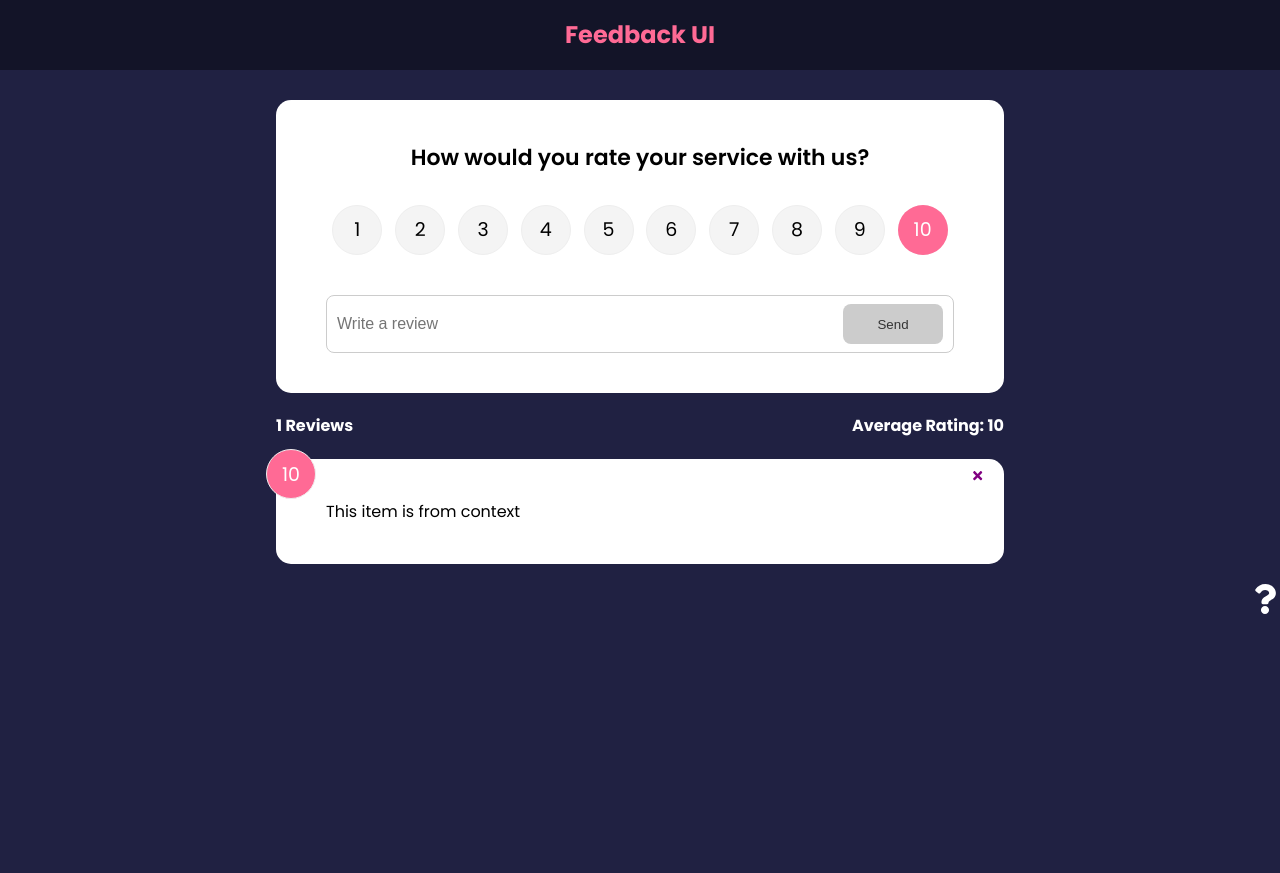
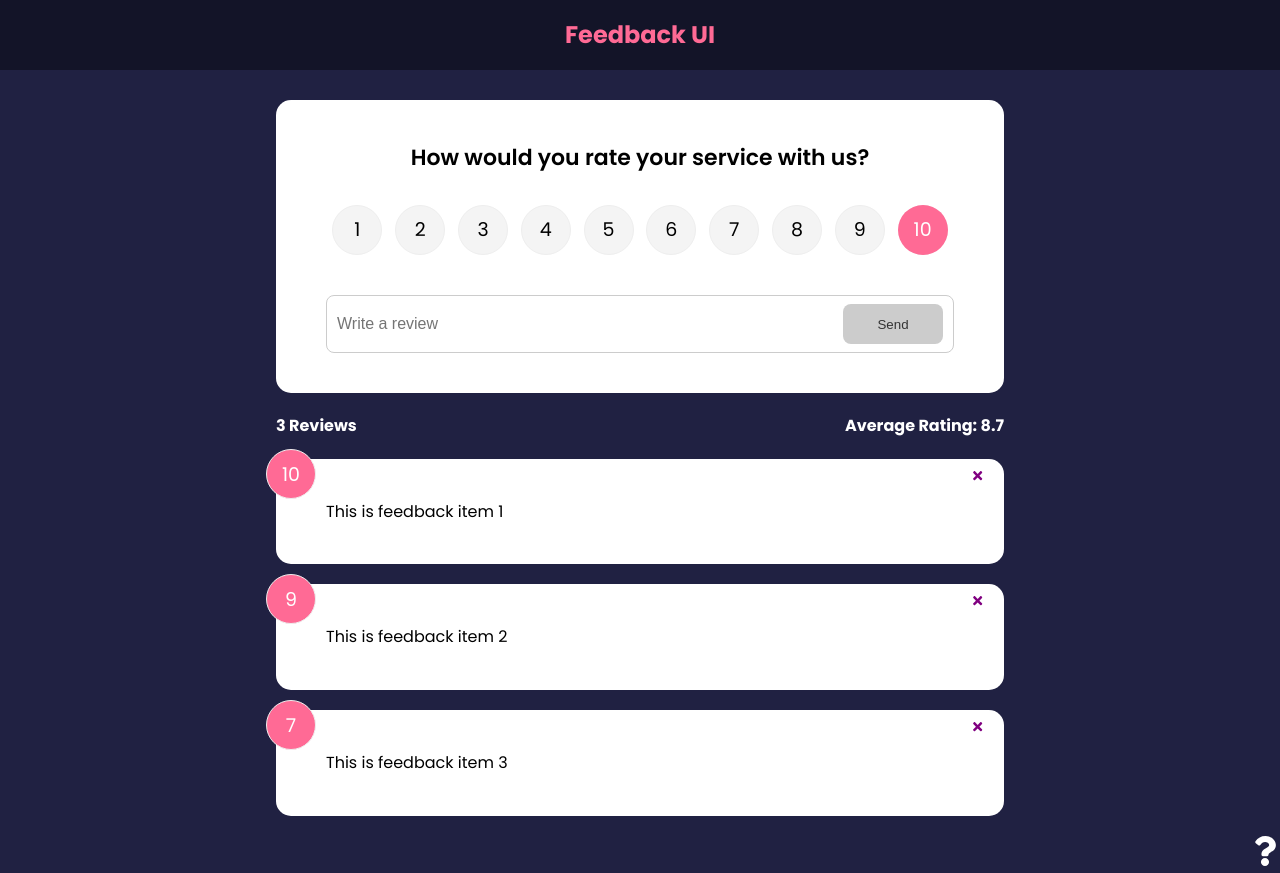
Before and after one commit to Novailoveyou/u-tm-react-feedback-ui, a React (Create React App) app: page / in a window 1280 px wide. Before the commit the page ends 800 px from the top, so only its background shows below. Built offline with nearby package versions, Linux system fonts and the light colour scheme.

Commit message:
moving functions to context

```diff
--- a/src/App.js
+++ b/src/App.js
@@ -1,29 +1,13 @@
-import { useState } from 'react'
 import { BrowserRouter as Router, Route, Routes } from 'react-router-dom'
-import { v4 as uuidv4 } from 'uuid'
 import Header from './components/Header'
 import FeedbackList from './components/FeedbackList'
 import FeedbackStats from './components/FeedbackStats'
 import FeedbackForm from './components/FeedbackForm'
 import AboutIconLink from './components/AboutIconLink'
 import AboutPage from './pages/AboutPage'
-import { FeedbackProvider } from './components/context/FeedbackContext'
-import FeedbackData from './data/FeedbackData'
+import { FeedbackProvider } from './context/FeedbackContext'
 
 const App = () => {
-  const [feedback, setFeedback] = useState(FeedbackData)
-
-  const addFeedback = newFeedback => {
-    newFeedback.id = uuidv4()
-    setFeedback([newFeedback, ...feedback])
-  }
-
-  const deleteFeedback = id => {
-    if (window.confirm('Are you sure you want to delete?')) {
-      setFeedback(feedback.filter(item => item.id !== id))
-    }
-  }
-
   return (
     <FeedbackProvider>
       <Router>
@@ -35,9 +19,9 @@ const App = () => {
               path='/'
               element={
                 <>
-                  <FeedbackForm handleAdd={addFeedback} />
+                  <FeedbackForm />
                   <FeedbackStats />
-                  <FeedbackList handleDelete={deleteFeedback} />
+                  <FeedbackList />
                 </>
               }
             />
--- a/src/components/FeedbackForm.jsx
+++ b/src/components/FeedbackForm.jsx
@@ -1,13 +1,16 @@
-import { useState } from 'react'
+import { useState, useContext } from 'react'
 import RatingSelect from './RatingSelect'
 import Card from './shared/Card'
 import Button from './shared/Button'
+import FeedbackContext from '../context/FeedbackContext'
 
-const FeedbackForm = ({ handleAdd }) => {
+const FeedbackForm = () => {
   const [text, setText] = useState('')
   const [rating, setRating] = useState(10)
   const [btnDisabled, setBtnDisabled] = useState(true)
   const [message, setMessage] = useState('')
+
+  const { addFeedback } = useContext(FeedbackContext)
 
   const handleTextChange = e => {
     if (text === '') {
@@ -36,7 +39,7 @@ const FeedbackForm = ({ handleAdd }) => {
       rating
     }
 
-    handleAdd(newFeedback)
+    addFeedback(newFeedback)
 
     setText('')
     setRating(10)
--- a/src/components/FeedbackItem.jsx
+++ b/src/components/FeedbackItem.jsx
@@ -1,12 +1,16 @@
 import { FaTimes } from 'react-icons/fa'
 import PropTypes from 'prop-types'
+import { useContext } from 'react'
 import Card from './shared/Card'
+import FeedbackContext from '../context/FeedbackContext'
 
-const FeedbackItem = ({ item, handleDelete }) => {
+const FeedbackItem = ({ item }) => {
+  const { deleteFeedback } = useContext(FeedbackContext)
+
   return (
     <Card>
       <div className='num-display'>{item.rating}</div>
-      <button className='close' onClick={() => handleDelete(item.id)}>
+      <button className='close' onClick={() => deleteFeedback(item.id)}>
         <FaTimes color='purple' />
       </button>
       <div className='text-display'>{item.text}</div>
--- a/src/components/FeedbackList.jsx
+++ b/src/components/FeedbackList.jsx
@@ -2,10 +2,10 @@ import { motion, AnimatePresence } from 'framer-motion'
 import { useContext } from 'react'
 // import PropTypes from 'prop-types'
 import FeedbackItem from './FeedbackItem'
-import FeedbackContext from './context/FeedbackContext'
+import FeedbackContext from '../context/FeedbackContext'
 
-const FeedbaclList = ({ handleDelete }) => {
-  const { feedback } = useContext(FeedbackContext)
+const FeedbaclList = () => {
+  const { feedback, handleDelete } = useContext(FeedbackContext)
 
   if (!feedback || feedback.length === 0) {
     return <p>No feedback yet</p>
@@ -20,7 +20,7 @@ const FeedbaclList = ({ handleDelete }) => {
             initial={{ opacity: 0 }}
             animate={{ opacity: 1 }}
             exit={{ opacity: 0 }}>
-            <FeedbackItem item={item} handleDelete={handleDelete} />
+            <FeedbackItem item={item} />
           </motion.div>
         ))}
       </AnimatePresence>
--- a/src/components/FeedbackStats.jsx
+++ b/src/components/FeedbackStats.jsx
@@ -1,6 +1,6 @@
 // import PropTypes from 'prop-types'
 import { useContext } from 'react'
-import FeedbackContext from './context/FeedbackContext'
+import FeedbackContext from '../context/FeedbackContext'
 
 const FeedbackStats = () => {
   const { feedback } = useContext(FeedbackContext)
--- a/src/components/context/FeedbackContext.js
+++ /dev/null
@@ -1,24 +0,0 @@
-import { createContext, useState } from 'react'
-
-const FeedbackContext = createContext()
-
-export const FeedbackProvider = ({ children }) => {
-  const [feedback, setFeedback] = useState([
-    {
-      id: 1,
-      text: 'This item is from context',
-      rating: 10
-    }
-  ])
-
-  return (
-    <FeedbackContext.Provider
-      value={{
-        feedback
-      }}>
-      {children}
-    </FeedbackContext.Provider>
-  )
-}
-
-export default FeedbackContext
--- /dev/null
+++ b/src/context/FeedbackContext.js
@@ -0,0 +1,48 @@
+import { v4 as uuidv4 } from 'uuid'
+import { createContext, useState } from 'react'
+
+const FeedbackContext = createContext()
+
+export const FeedbackProvider = ({ children }) => {
+  const [feedback, setFeedback] = useState([
+    {
+      id: 1,
+      text: 'This is feedback item 1',
+      rating: 10
+    },
+    {
+      id: 2,
+      text: 'This is feedback item 2',
+      rating: 9
+    },
+    {
+      id: 3,
+      text: 'This is feedback item 3',
+      rating: 7
+    }
+  ])
+
+  const addFeedback = newFeedback => {
+    newFeedback.id = uuidv4()
+    setFeedback([newFeedback, ...feedback])
+  }
+
+  const deleteFeedback = id => {
+    if (window.confirm('Are you sure you want to delete?')) {
+      setFeedback(feedback.filter(item => item.id !== id))
+    }
+  }
+
+  return (
+    <FeedbackContext.Provider
+      value={{
+        feedback,
+        addFeedback,
+        deleteFeedback
+      }}>
+      {children}
+    </FeedbackContext.Provider>
+  )
+}
+
+export default FeedbackContext
```
